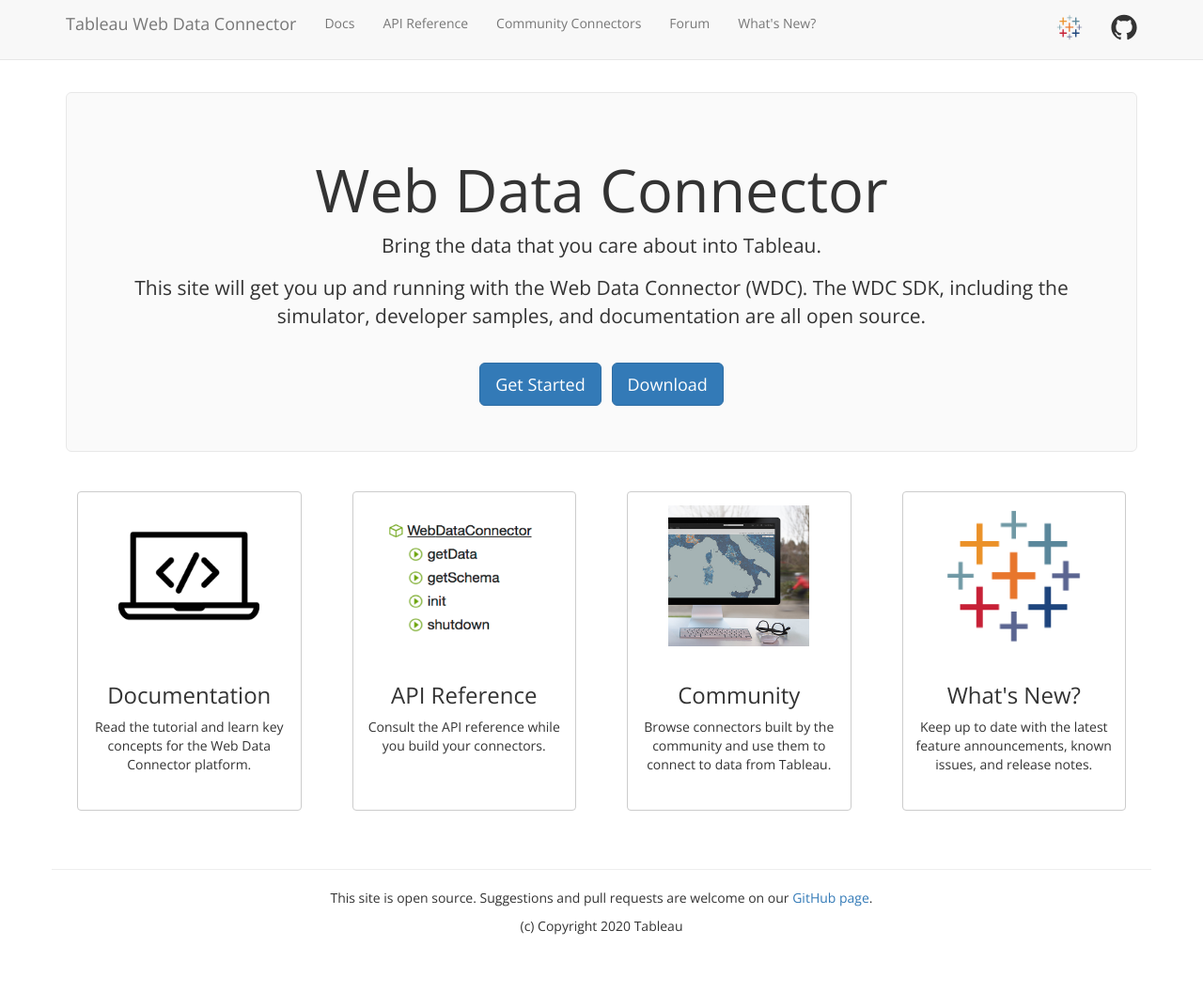
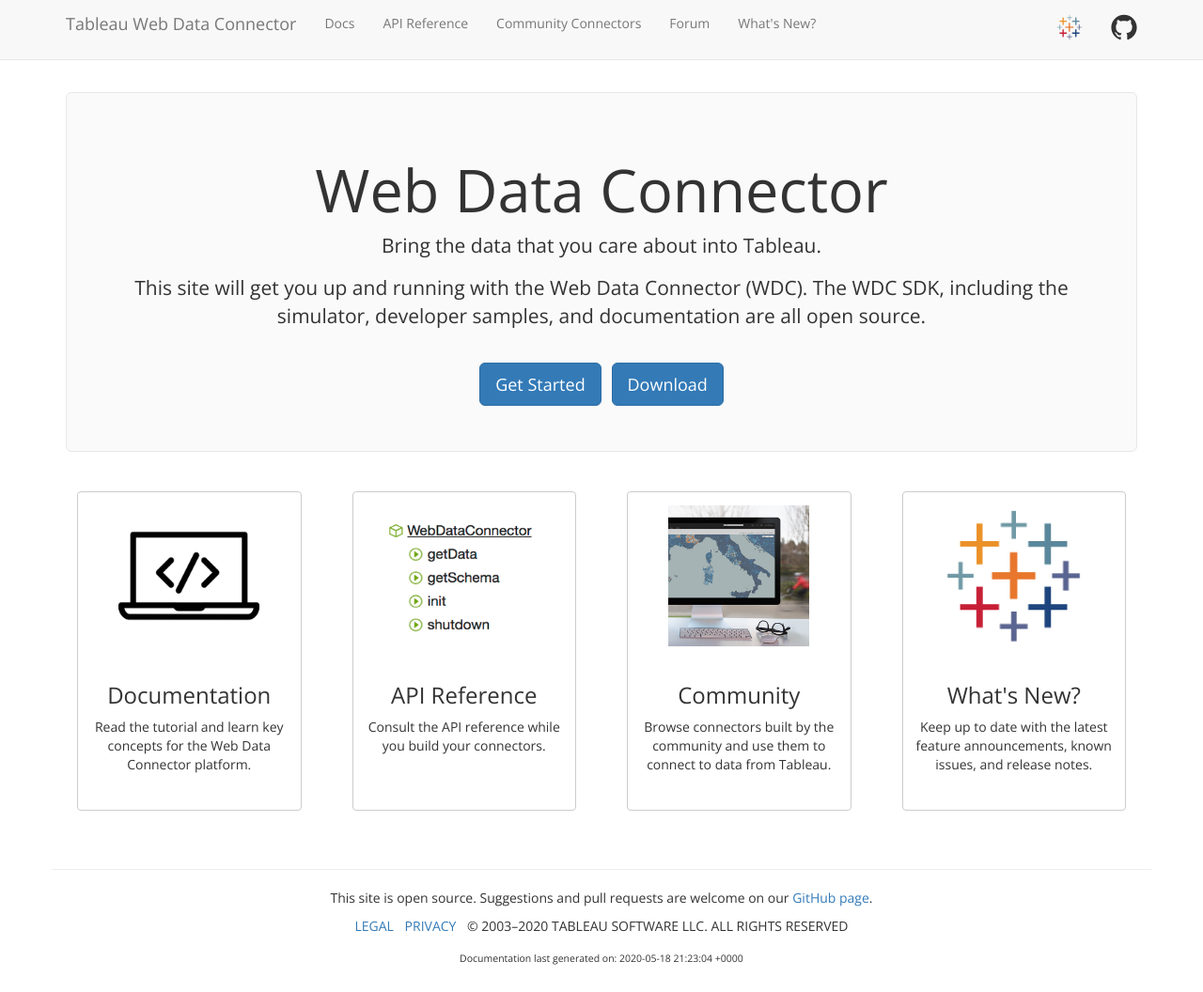
Before and after one commit to bigpeaches/webdataconnector, a Jekyll site: the page built from index.html, in a window 1280 px wide and 1056 px high. Shown: the whole window at 94% size. Built offline with Jekyll 4.4.1, drawn with Linux system fonts in a browser that asks for light colours; nearby versions of some CDN libraries.

Commit message:
Update footer.html

```diff
--- a/_includes/footer.html
+++ b/_includes/footer.html
@@ -3,6 +3,7 @@
     <div class="row">
             <hr class="footer-hr">
             <p>This site is open source. Suggestions and pull requests are welcome on our <a href="https://github.com/tableau/webdataconnector">GitHub page</a>.</p>
-            <p>(c) Copyright <script>document.write(new Date().getFullYear())</script> Tableau</p>
+            <p><a href="https://www.tableau.com/en-us/legal" class="aLegal">LEGAL</a> <a href="https://www.tableau.com/en-us/privacy" class="aLegal">PRIVACY</a> &copy; 2003&ndash;<script>document.write(new Date().getFullYear())</script> TABLEAU SOFTWARE LLC. ALL RIGHTS RESERVED</p>
+            <sub>Documentation last generated on: {{ site.time }}</sub>
     </div>
 </footer>
```
